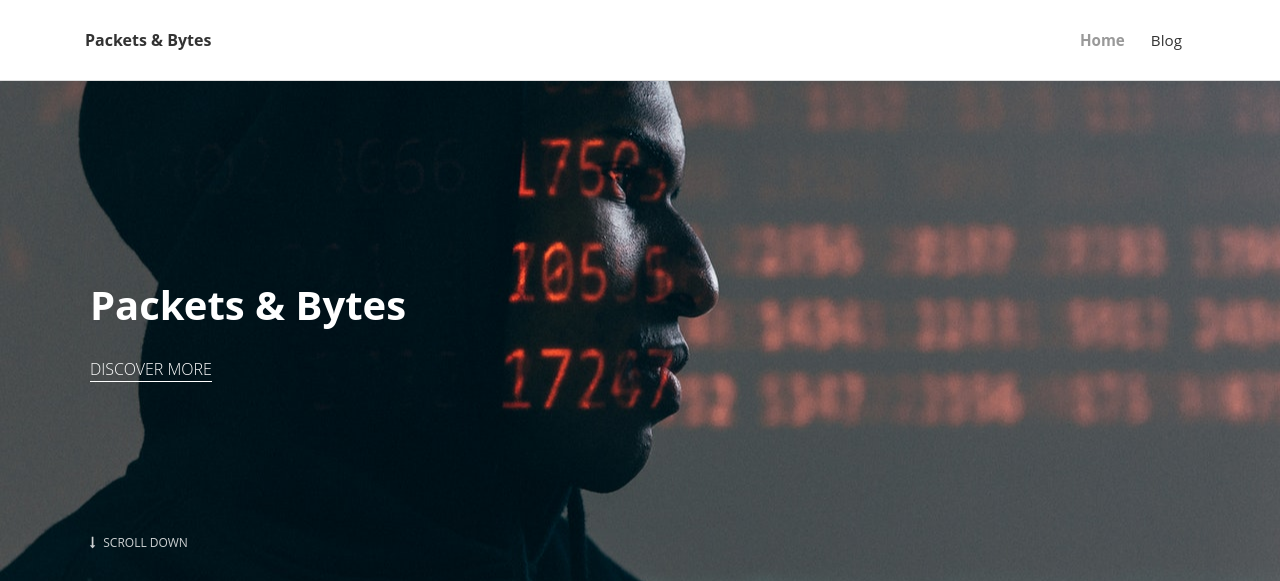
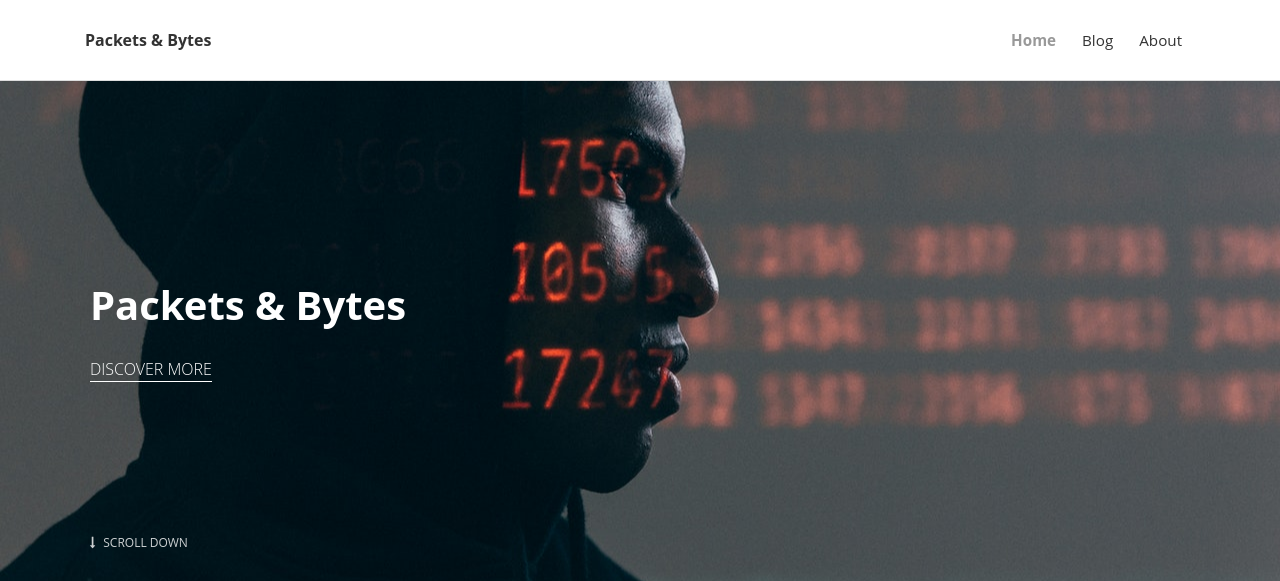
Before and after one commit to shosenwales/Blog, a Django app: page / in a window 1280 px wide. Shown: the top 581 px of the page. Run offline with Django 3.2, Linux system fonts and the light colour scheme; data comes from the database, SQL or seed files in the repository; some libraries are stand-ins or nearby versions.

Commit message:
added about page

```diff
--- a/templates/header.html
+++ b/templates/header.html
@@ -74,6 +74,8 @@
             </li>
             <li class="nav-item"><a href="/blog" class="nav-link ">Blog</a>
             </li>
+            <li class="nav-item"><a href="https://shosenwales.github.io/portfolio2/" class="nav-link ">About</a>
+            </li>
             <!-- <li class="nav-item"><a href="/post" class="nav-link ">Post</a>
             </li>
             <li class="nav-item"><a href="#" class="nav-link ">Contact</a>
```
